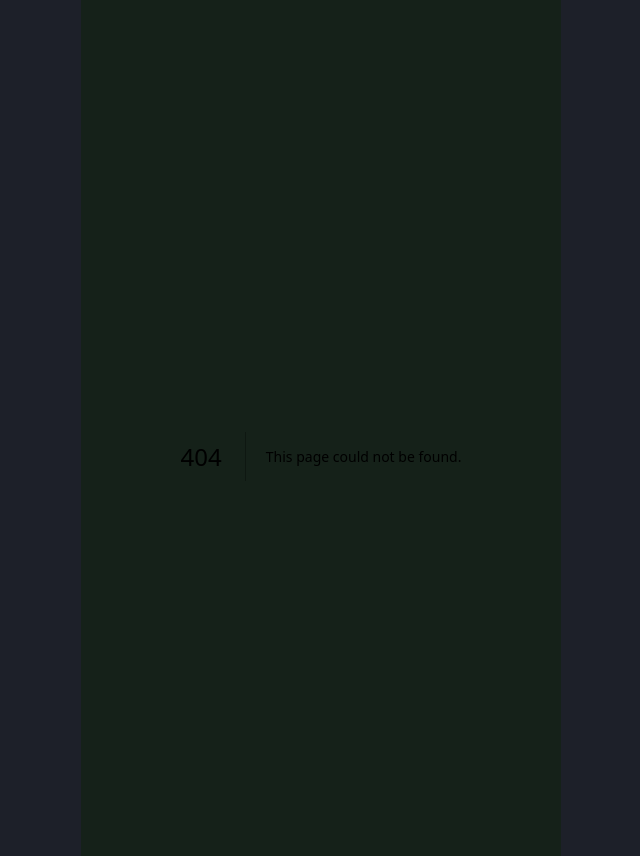
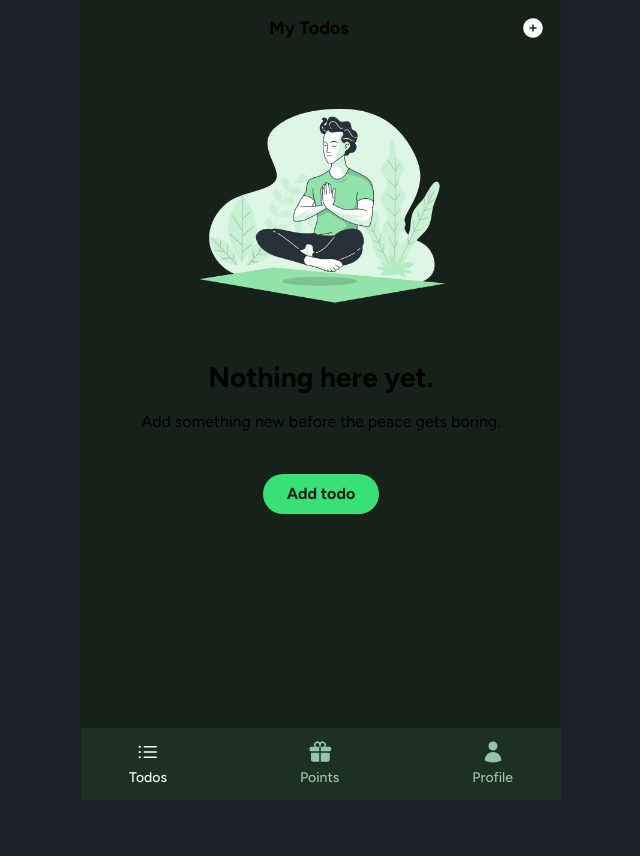
Before and after one commit to Christian-007/fit-forge-nextjs, a Next.js app: page /todos in a window 1280 px wide. Before the commit this address had no page. Shown: the whole page, without its empty margins (319-959 px from the left). After the commit the page ends 800 px from the top, so only its background shows below. Built offline with nearby package versions, Linux system fonts and the light colour scheme.

Commit message:
feat: create /todos page

```diff
--- /dev/null
+++ b/app/shared/components/bottom-bar/bottom-bar.tsx
@@ -0,0 +1,29 @@
+'use client';
+
+import Link from 'next/link';
+import { GiftIcon, ListBulletIcon, UserIcon } from '@heroicons/react/24/solid';
+
+export function BottomBar() {
+  return (
+    <nav className="fixed bottom-0 flex w-[480px] items-center justify-between bg-[#1C3024] px-12 py-3">
+      <div className="text-sm font-medium">
+        <Link href="/todos/add" className="flex flex-col items-center hover:opacity-60">
+          <ListBulletIcon className="size-6 text-white" />
+          <span className="mt-1 text-white">Todos</span>
+        </Link>
+      </div>
+      <div className="text-sm font-medium">
+        <Link href="/todos/add" className="flex flex-col items-center hover:opacity-60">
+          <GiftIcon className="size-6 text-[#96C4A8]" />
+          <span className="mt-1 text-[#96C4A8]">Points</span>
+        </Link>
+      </div>
+      <div className="text-sm font-medium">
+        <Link href="/todos/add" className="flex flex-col items-center hover:opacity-60">
+          <UserIcon className="size-6 text-[#96C4A8]" />
+          <span className="mt-1 text-[#96C4A8]">Profile</span>
+        </Link>
+      </div>
+    </nav>
+  );
+}
--- a/app/shared/components/index.tsx
+++ b/app/shared/components/index.tsx
@@ -1,2 +1,4 @@
 export * from './topbar/topbar';
 export * from './topbar/topbar.context';
+
+export * from './bottom-bar/bottom-bar';
--- /dev/null
+++ b/app/todos/page.tsx
@@ -0,0 +1,45 @@
+'use client';
+
+import Link from 'next/link';
+import Image from 'next/image';
+import { PlusCircleIcon } from '@heroicons/react/24/solid';
+
+import { BottomBar, TopbarConfig } from '@/app/shared/components';
+import { TopbarConfigSetter } from '@/app/shared/components/topbar/topbar-config-setter';
+
+const topbarConfig: TopbarConfig = {
+  center: 'My Todos',
+  right: (
+    <Link href="/todos/add" className="hover:opacity-60">
+      <PlusCircleIcon className="size-6 text-white" />
+    </Link>
+  ),
+};
+
+export default function Page() {
+  return (
+    <>
+      <TopbarConfigSetter config={topbarConfig} />
+      <div className="flex h-full flex-col items-center justify-center">
+        <Image
+          src="/empty-todo.png"
+          alt="Picture of sending a message"
+          width={300}
+          height={300}
+          priority
+        />
+        <div className="flex flex-col items-center px-4">
+          <h1 className="text-center text-[28px] font-bold">Nothing here yet.</h1>
+          <p className="mt-3 text-center">Add something new before the peace gets boring.</p>
+          <Link
+            href="/todos/add"
+            className="mt-10 block rounded-full bg-[#38E078] px-6 py-2 text-center text-[16px] font-bold text-[#122117] hover:opacity-70"
+          >
+            Add todo
+          </Link>
+        </div>
+      </div>
+      <BottomBar />
+    </>
+  );
+}
```
Also changed, not shown: public/empty-todo.png (added).
